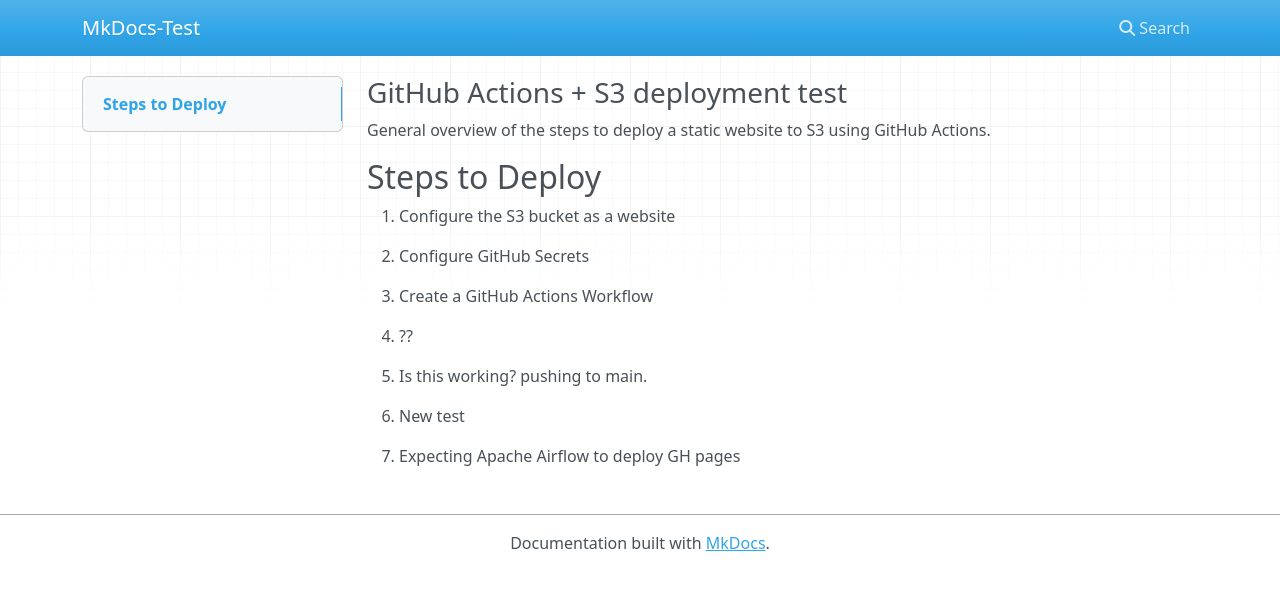
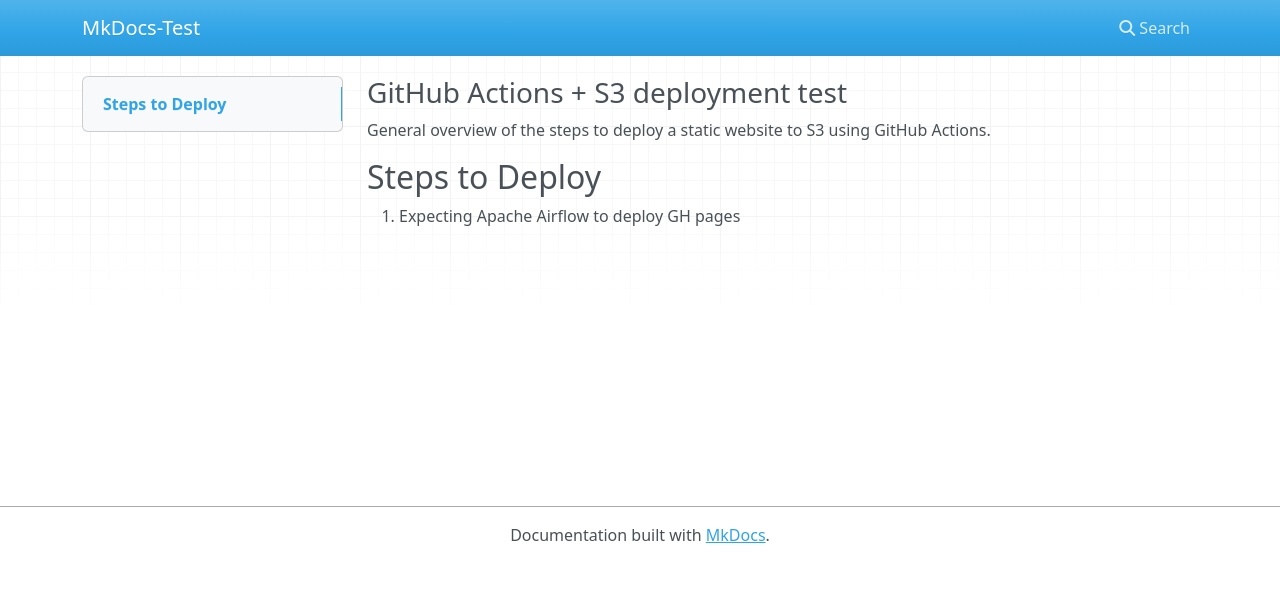
Before and after one commit to ZSabakh/MkDocs-Airflow, an MkDocs documentation site: the page built from docs/index.md, in a window 1280 px wide. Shown: the top 590 px of the page. Built offline with MkDocs 1.6.1, drawn with Linux system fonts in a browser that asks for light colours; nearby versions of some CDN libraries.

Commit message:
test scheduled deployment

```diff
--- a/docs/index.md
+++ b/docs/index.md
@@ -6,16 +6,4 @@ General overview of the steps to deploy a static website to S3 using GitHub Acti
 
 ## Steps to Deploy
 
-1. Configure the S3 bucket as a website
-
-2. Configure GitHub Secrets
-
-3. Create a GitHub Actions Workflow
-
-4. ??
-
-5. Is this working? pushing to main.
-
-6. New test
-
-7. Expecting Apache Airflow to deploy GH pages
+1. Expecting Apache Airflow to deploy GH pages
```
